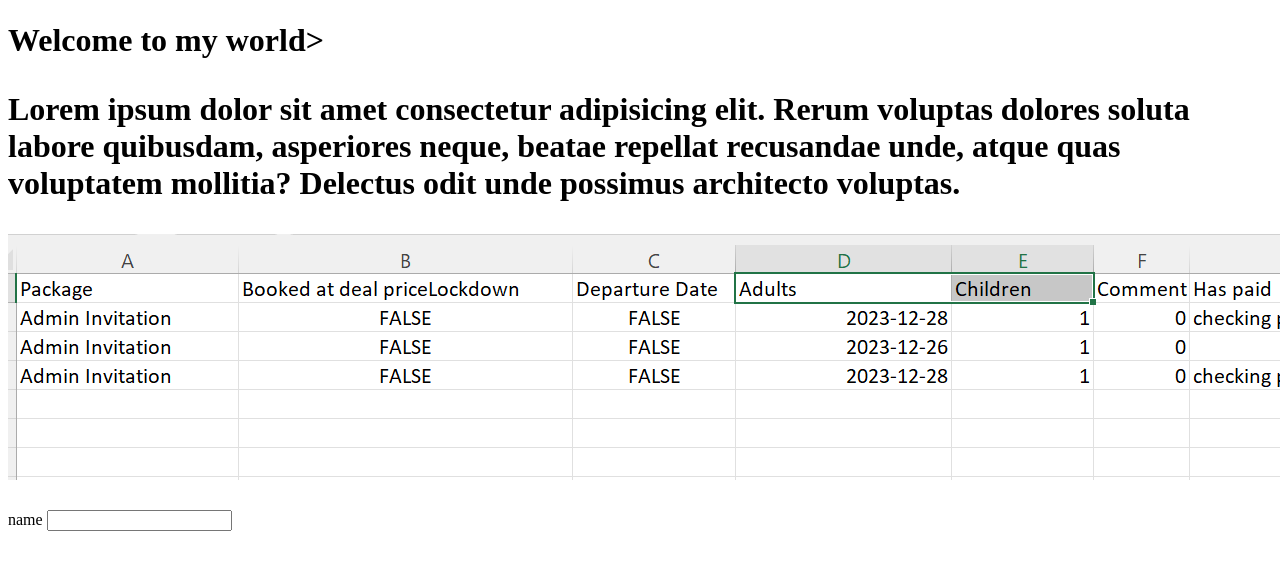
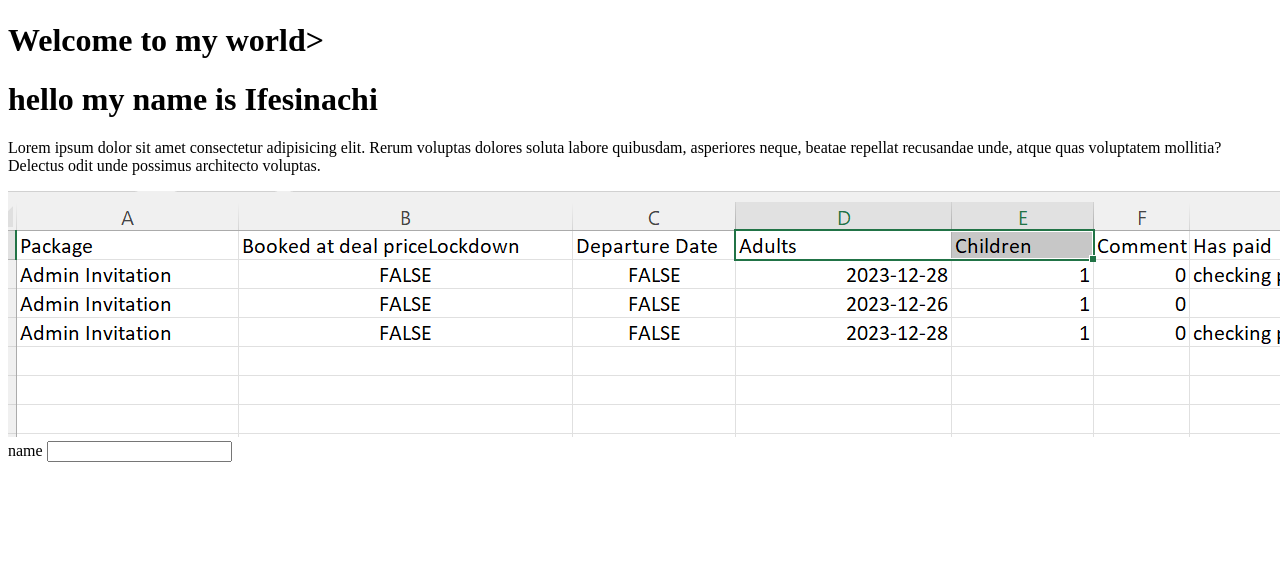
Before and after one commit to Ifesinachi-uchemefuna/git-bravo, a plain HTML site: page index/index.html in a window 1280 px wide. Shown: the part 27-596 px from the top of the page. Drawn offline with Linux system fonts and the light colour scheme.

Commit message:
added text- my mame is ifesinachi

```diff
--- a/index/index.html
+++ b/index/index.html
@@ -8,6 +8,7 @@
 </head>
 <body>
     <h1> Welcome to my world>
+        <h1> hello my name is Ifesinachi </h1>
     <p>Lorem ipsum dolor sit amet consectetur adipisicing elit. Rerum voluptas dolores soluta labore quibusdam, asperiores neque, beatae repellat recusandae unde, atque quas voluptatem mollitia? Delectus odit unde possimus architecto voluptas.</p>
      <img src="./package booking CSV.PNG" alt="This is an error">
     </h1>
```
